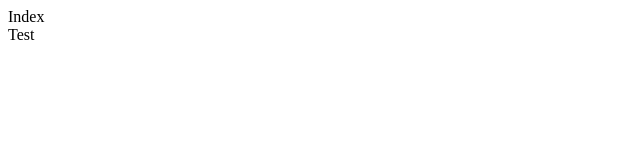
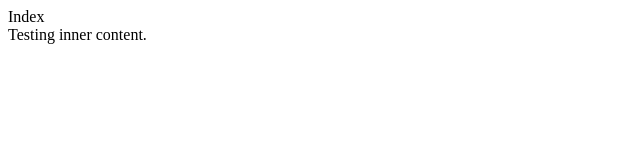
Before and after one commit to K0NIG/K0NIG.github.io, a plain HTML site: page index.html in a window 1280 px wide. Shown: the full height of the page, 0-640 px from the left. Drawn offline with Linux system fonts and the light colour scheme.

Commit message:
Update index.html

```diff
--- a/index.html
+++ b/index.html
@@ -1,6 +1,11 @@
 <HTML>
   <link ref="stylesheet" source="css/main.css">
   <HEADER>Index</HEADER>
-  <BODY>Test
+  <BODY>
+    <DIV ID="container">
+    <DIV class="inner-cont">
+      Testing inner content.
+      </DIV>
+    </DIV>
   </BODY>
 </HTML>
```
